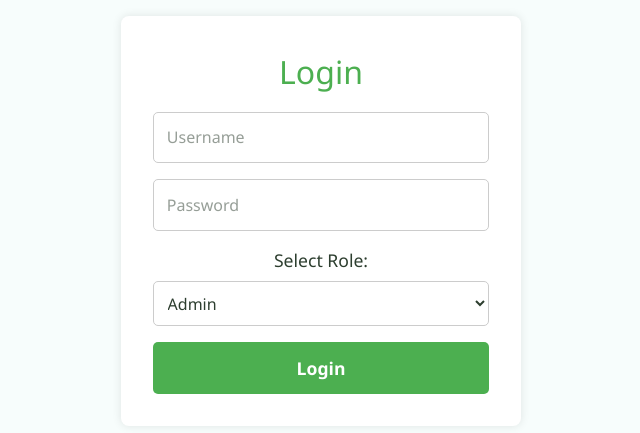
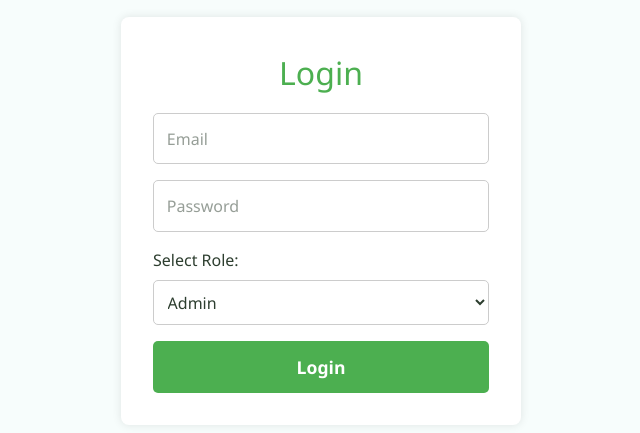
Before and after one commit to Jayasree273/smart-ration, a Next.js app: page /login in a window 1280 px wide. Shown: the part 179-612 px from the top of the page, without its empty margins (319-959 px from the left). Built offline with nearby package versions, Linux system fonts and the light colour scheme.

Commit message:
Update login.js

```diff
--- a/pages/login.js
+++ b/pages/login.js
@@ -1,13 +1,21 @@
 import { useState } from 'react';
 import { useRouter } from 'next/router';
+import { signInWithEmailAndPassword } from 'firebase/auth';
+import { auth } from '../lib/firebase';
 
 export default function LoginPage() {
   const router = useRouter();
   const [role, setRole] = useState('admin');
+  const [email, setEmail] = useState('');
+  const [password, setPassword] = useState('');
+  const [message, setMessage] = useState('');
 
-  const handleLogin = (e) => {
+  const handleLogin = async (e) => {
     e.preventDefault();
+    setMessage('');
 
+    try {
+      await signInWithEmailAndPassword(auth, email, password);
       // Redirect based on selected role
       if (role === 'admin') {
         router.push('/admin');
@@ -16,58 +24,94 @@ export default function LoginPage() {
       } else if (role === 'citizen') {
         router.push('/citizen');
       }
+    } catch (error) {
+      setMessage('❌ ' + error.message);
+    }
   };
 
   return (
-    <div style={{
+    <div style={styles.page}>
+      <div style={styles.card}>
+        <h1 style={styles.title}>Login</h1>
+        <form onSubmit={handleLogin} style={styles.form}>
+          <input
+            type="email"
+            placeholder="Email"
+            required
+            value={email}
+            onChange={(e) => setEmail(e.target.value)}
+            style={styles.input}
+          />
+          <input
+            type="password"
+            placeholder="Password"
+            required
+            value={password}
+            onChange={(e) => setPassword(e.target.value)}
+            style={styles.input}
+          />
+
+          <label style={{ fontSize: '1rem', textAlign: 'left' }}>
+            Select Role:
+            <select value={role} onChange={(e) => setRole(e.target.value)} style={styles.select}>
+              <option value="admin">Admin</option>
+              <option value="distributor">PDS Distributor</option>
+              <option value="citizen">Citizen</option>
+            </select>
+          </label>
+
+          <button type="submit" style={styles.button}>Login</button>
+        </form>
+
+        {message && <p style={styles.message}>{message}</p>}
+      </div>
+    </div>
+  );
+}
+
+const styles = {
+  page: {
     padding: '2rem',
     fontFamily: 'Segoe UI, sans-serif',
     backgroundColor: '#f7fdfc',
     minHeight: '100vh',
     display: 'flex',
     justifyContent: 'center',
-      alignItems: 'center'
-    }}>
-      <div style={{
+    alignItems: 'center',
+  },
+  card: {
     padding: '2rem',
     backgroundColor: '#fff',
     borderRadius: '8px',
     boxShadow: '0 0 10px rgba(0,0,0,0.1)',
+    width: '400px',
     textAlign: 'center',
-        width: '400px'
-      }}>
-        <h1 style={{ color: '#4CAF50', fontSize: '2rem', marginBottom: '1rem' }}>Login</h1>
-        <form onSubmit={handleLogin} style={{ display: 'flex', flexDirection: 'column', gap: '1rem' }}>
-          <input type="text" placeholder="Username" required style={{
+  },
+  title: {
+    color: '#4CAF50',
+    fontSize: '2rem',
+    marginBottom: '1rem',
+  },
+  form: {
+    display: 'flex',
+    flexDirection: 'column',
+    gap: '1rem',
+  },
+  input: {
     padding: '0.8rem',
     fontSize: '1rem',
     borderRadius: '5px',
-            border: '1px solid #ccc'
-          }} />
-          <input type="password" placeholder="Password" required style={{
-            padding: '0.8rem',
-            fontSize: '1rem',
-            borderRadius: '5px',
-            border: '1px solid #ccc'
-          }} />
-
-          <label style={{ fontSize: '1.1rem' }}>
-            Select Role:
-            <select value={role} onChange={(e) => setRole(e.target.value)} style={{
+    border: '1px solid #ccc',
+  },
+  select: {
     marginTop: '0.5rem',
     padding: '0.6rem',
     fontSize: '1rem',
     borderRadius: '5px',
     border: '1px solid #ccc',
-              width: '100%'
-            }}>
-              <option value="admin">Admin</option>
-              <option value="distributor">PDS Distributor</option>
-              <option value="citizen">Citizen</option>
-            </select>
-          </label>
-
-          <button type="submit" style={{
+    width: '100%',
+  },
+  button: {
     backgroundColor: '#4CAF50',
     color: 'white',
     padding: '0.8rem',
@@ -75,12 +119,10 @@ export default function LoginPage() {
     fontWeight: 'bold',
     border: 'none',
     borderRadius: '5px',
-            cursor: 'pointer'
-          }}>
-            Login
-          </button>
-        </form>
-      </div>
-    </div>
-  );
-}
+    cursor: 'pointer',
+  },
+  message: {
+    marginTop: '1rem',
+    color: 'red',
+  },
+};
```
Lines whose indentation alone changed are shown as unchanged.
